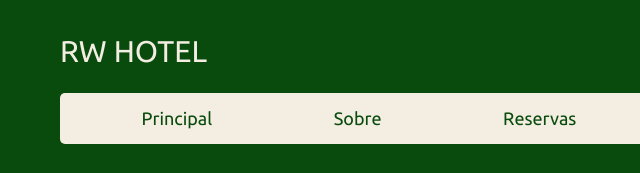
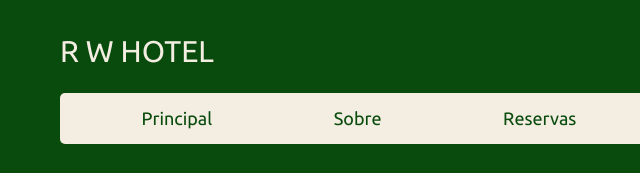
Before and after one commit to ReidnerWillians/JKHotel, a plain HTML site: page index.html in a window 1280 px wide. Shown: the top 173 px of the page, 0-640 px from the left. Drawn offline with nearby package versions, Linux system fonts and the light colour scheme.

Commit message:
Update index.html

```diff
--- a/index.html
+++ b/index.html
@@ -18,7 +18,7 @@
 
     <script src="Js/script.js" defer></script>
 
-    <title> RW HOTEL</title>
+    <title>RW HOTEL</title>
 
 </head>
 
@@ -26,7 +26,7 @@
 
     <section class="header">
         <div class="flex">
-            <a href="#home" class="logo">RW HOTEL</a>
+            <a href="#home" class="logo">R W HOTEL</a>
             <a href="#availability" class="btn">Reservas</a>
             <div id="menu-btn" class="fas fa-bars"></div>
         </div>
```
